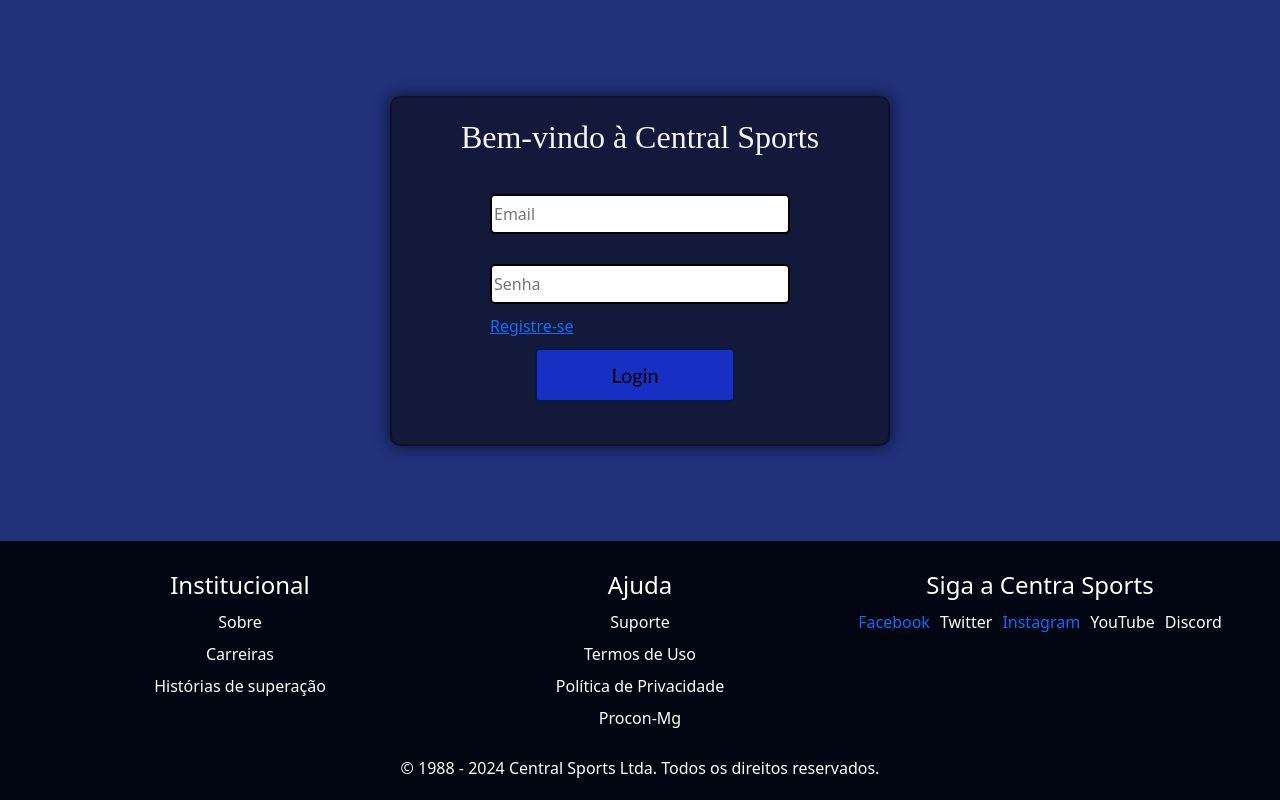
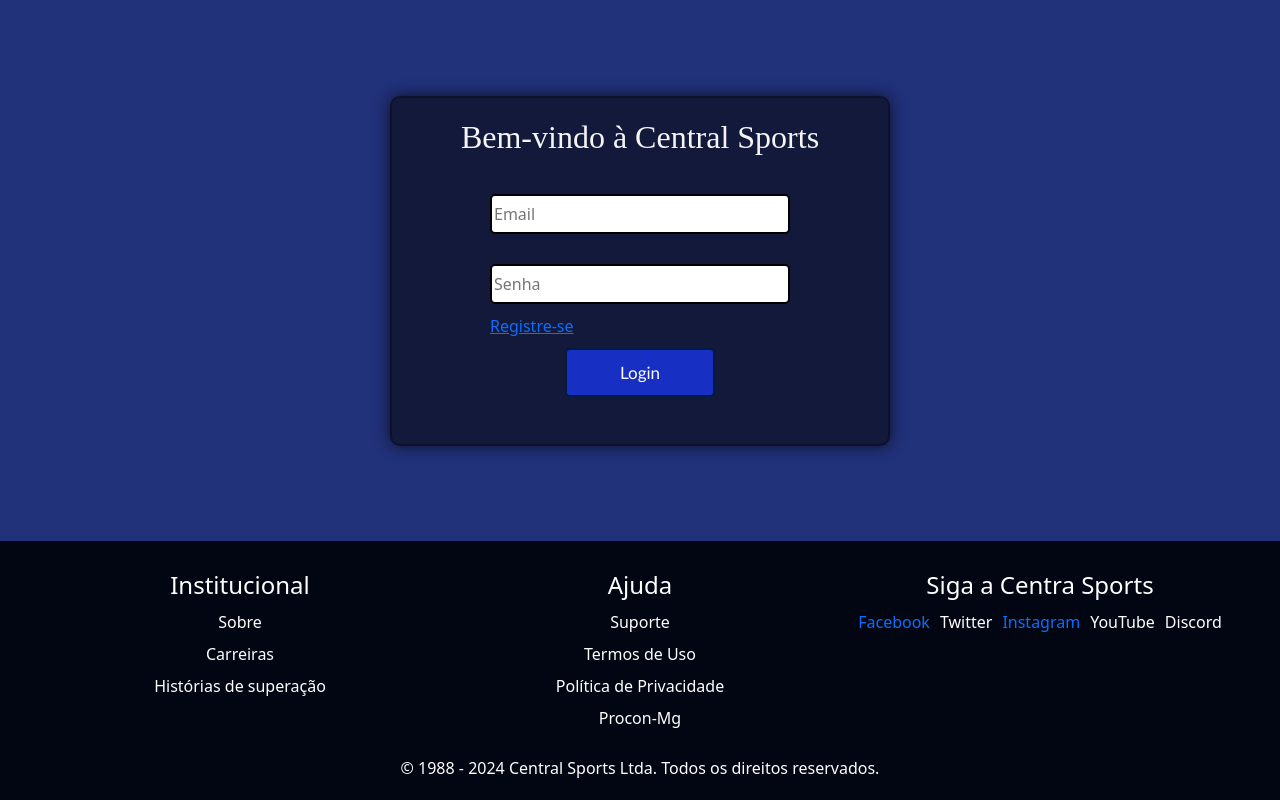
Before and after one commit to FelipeMateus4/Central-Sports, a React (Create React App) app in the folder Implementacao/front-end/: page / in a window 1280 px wide. Built offline with nearby package versions, Linux system fonts and the light colour scheme.

Commit message:
style: change colors in login

```diff
--- a/Implementacao/front-end/src/Pages/Login/Login.css
+++ b/Implementacao/front-end/src/Pages/Login/Login.css
@@ -62,14 +62,14 @@
 }
 
 .legal {
-    margin-left: 45px;
-    width: 200px;
-    color: #000000; /* Cor do texto */
-    font-size: 20px;
+    margin-left: 75px;
+    width: 150px;
+    color: #ffffff; /* Cor do texto */
+    font-size: 17px;
     font-family: 'Gill Sans', 'Gill Sans MT', Calibri, 'Trebuchet MS', sans-serif;
     background-color: #182fc4; /* Cor de fundo do botão */
     border: 2px solid #031a46; /* Borda do botão */
-    border-radius: 5px;
+    border-radius: 10px;
     padding: 10px; /* Espaçamento interno */
     border-radius: 5px; /* Cantos arredondados */
     margin-top: 10px;
@@ -77,7 +77,7 @@
 
 .legal:hover {
     background-color: #002cf0; /* Cor de fundo ao passar o mouse */
-    color: #000000; /* Cor do texto ao passar o mouse */
+    color: #ffffff; /* Cor do texto ao passar o mouse */
 }
 .error {
     color: rgb(0, 0, 0);
```
